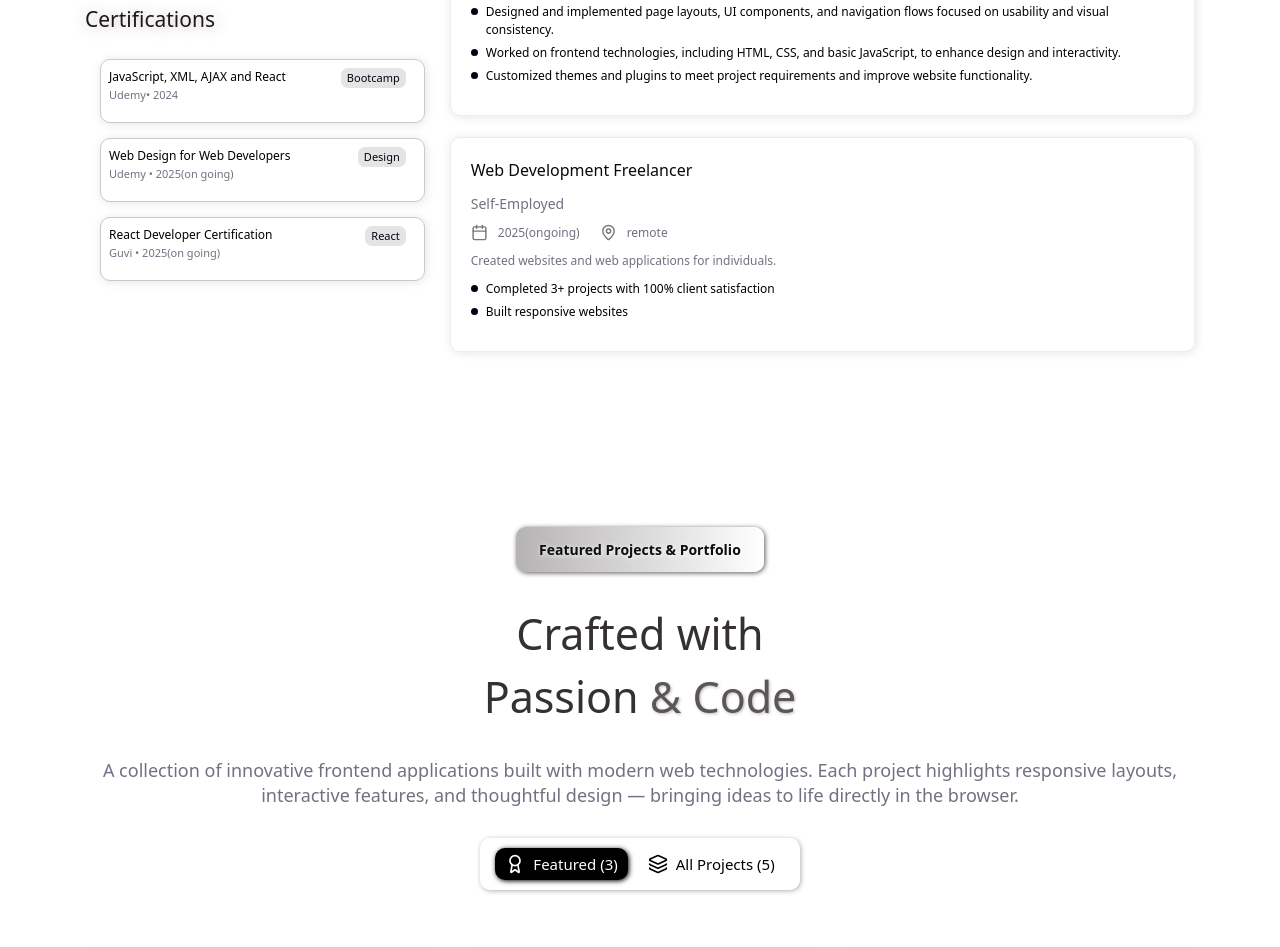
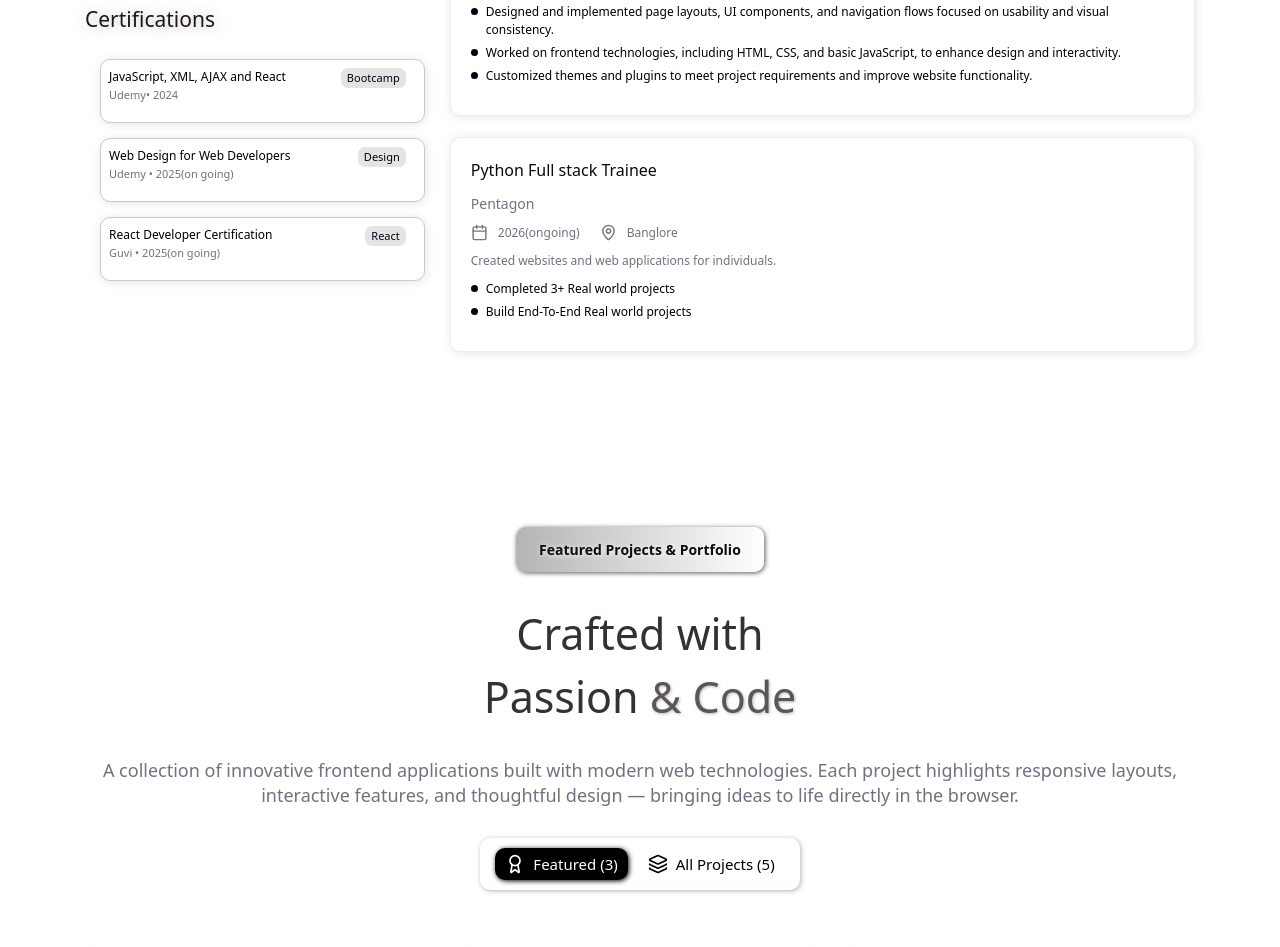
Before and after one commit to JayavardhanGundala/PORTFOLIO, a website: page index.html in a window 1280 px wide. Shown: the part 3503-4450 px from the top of the page. Drawn offline with nearby package versions, Linux system fonts and the light colour scheme; grey boxes are pictures that could not be loaded.

Commit message:
Experience section updated

```diff
--- a/index.html
+++ b/index.html
@@ -304,22 +304,22 @@
                     </div>
                     <div class="ppe" id="ppe3">
                         <div class="con">
-                            <h4>Web Development Freelancer</h4>
-                            <p>Self-Employed</p>
+                            <h4>Python Full stack Trainee</h4>
+                            <p>Pentagon</p>
                             <div class="dl">
                                 <div class="date">
                                     <svg xmlns="http://www.w3.org/2000/svg" width="24" height="24" viewBox="0 0 24 24" fill="none" stroke="currentColor" stroke-width="2" stroke-linecap="round" stroke-linejoin="round" class="lucide lucide-calendar h-4 w-4" aria-hidden="true"><path d="M8 2v4"></path><path d="M16 2v4"></path><rect width="18" height="18" x="3" y="4" rx="2"></rect><path d="M3 10h18"></path></svg>
-                                    <p>2025(ongoing)</p>
+                                    <p>2026(ongoing)</p>
                                 </div>
                                 <div class="location">
                                     <svg xmlns="http://www.w3.org/2000/svg" width="24" height="24" viewBox="0 0 24 24" fill="none" stroke="currentColor" stroke-width="2" stroke-linecap="round" stroke-linejoin="round" class="lucide lucide-map-pin h-4 w-4" aria-hidden="true"><path d="M20 10c0 4.993-5.539 10.193-7.399 11.799a1 1 0 0 1-1.202 0C9.539 20.193 4 14.993 4 10a8 8 0 0 1 16 0"></path><circle cx="12" cy="10" r="3"></circle></svg>
-                                    <p>remote</p>
+                                    <p>Banglore</p>
                                 </div>
                             </div>
                             <p>Created websites and web applications for individuals.</p>
                             <ul>
-                                <li>Completed 3+ projects with 100% client satisfaction</li>
-                                <li>Built responsive websites </li>
+                                <li>Completed 3+ Real world projects </li>
+                                <li>Build End-To-End Real world projects  </li>
                             </ul>
 
                         </div>
```
